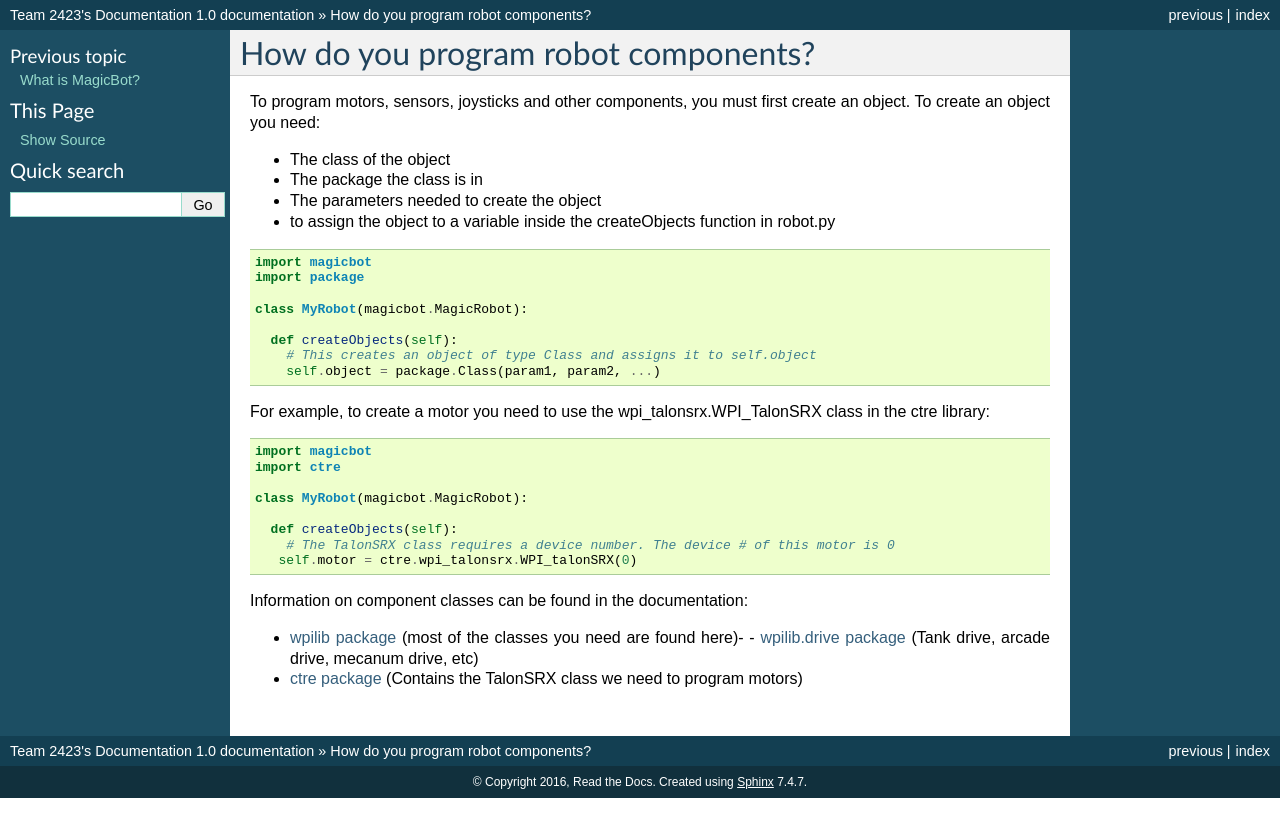
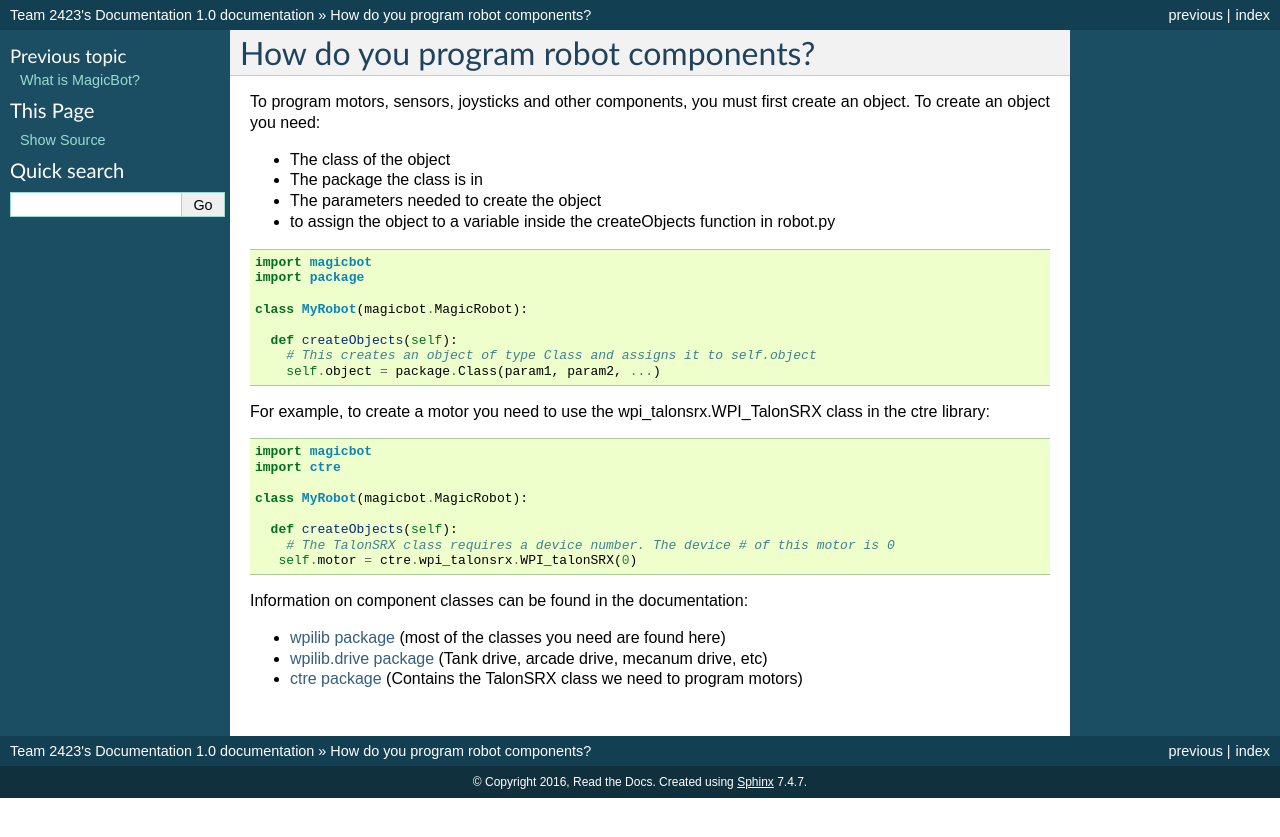
Before and after one commit to frc2423/docs, a Sphinx documentation site: the page built from docs/programming-robot-components.rst, in a window 1280 px wide. Shown: the top 837 px of the page. Built offline with Sphinx 7.4.7, drawn with Linux system fonts in a browser that asks for light colours.

```diff
--- a/docs/programming-robot-components.rst
+++ b/docs/programming-robot-components.rst
@@ -35,5 +35,6 @@ For example, to create a motor you need to use the wpi_talonsrx.WPI_TalonSRX cla
 
 Information on component classes can be found in the documentation:
 
-- `wpilib package <http://robotpy.readthedocs.io/projects/wpilib/en/latest/wpilib.html/>`_ (most of the classes you need are found here)- - `wpilib.drive package <http://robotpy.readthedocs.io/projects/wpilib/en/latest/wpilib.drive.html/>`_ (Tank drive, arcade drive, mecanum drive, etc)
+- `wpilib package <http://robotpy.readthedocs.io/projects/wpilib/en/latest/wpilib.html/>`_ (most of the classes you need are found here)
+- `wpilib.drive package <http://robotpy.readthedocs.io/projects/wpilib/en/latest/wpilib.drive.html/>`_ (Tank drive, arcade drive, mecanum drive, etc)
 - `ctre package <http://robotpy.readthedocs.io/projects/ctre/en/latest/api.html/>`_ (Contains the TalonSRX class we need to program motors)
```
